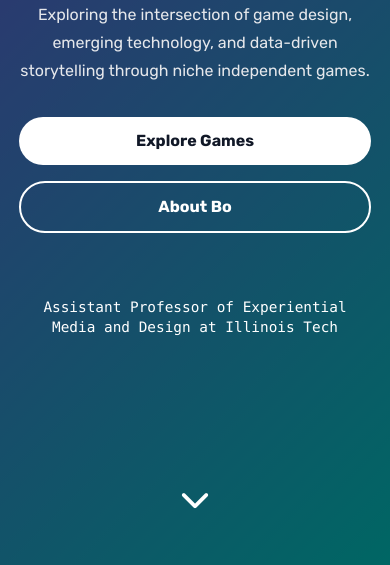
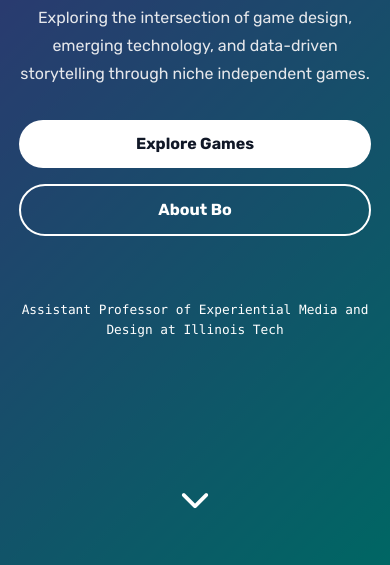
Before and after one commit to Benergy80/GamingwithBo, a plain HTML site: page index.html in a window 390 px wide. Shown: the part 279-844 px from the top of the page. Drawn offline with nearby package versions, Linux system fonts and the light colour scheme.

Commit message:
Update index.html

```diff
--- a/index.html
+++ b/index.html
@@ -124,8 +124,10 @@
             .typewriter {
                 font-size: 0.9rem !important;
                 white-space: normal;
-                animation: none;
-                border-right: none;
+                animation: none !important;
+                border-right: none !important;
+                width: auto !important;
+                overflow: visible !important;
             }
 
             .game-card {
@@ -161,12 +163,44 @@
                 font-size: 1rem !important;
             }
 
+            .typewriter {
+                font-size: 0.8rem !important;
+                text-align: center;
+                line-height: 1.4;
+                animation: none !important;
+                border-right: none !important;
+                white-space: normal;
+                width: auto !important;
+                overflow: visible !important;
+            }
+
             .marquee {
                 overflow: hidden;
             }
 
             .marquee > div {
                 min-width: 200%;
+            }
+        }
+
+        /* Larger mobile devices and tablets */
+        @media (max-width: 1024px) {
+            .typewriter {
+                animation: none !important;
+                border-right: none !important;
+                white-space: normal;
+                width: auto !important;
+                overflow: visible !important;
+            }
+        }
+
+        /* Only enable typewriter on larger screens where text won't wrap */
+        @media (min-width: 1025px) {
+            .typewriter {
+                white-space: nowrap;
+                overflow: hidden;
+                border-right: .15em solid var(--secondary);
+                animation: typing 3.5s steps(40, end), blink-caret .75s step-end infinite;
             }
         }
 
```
